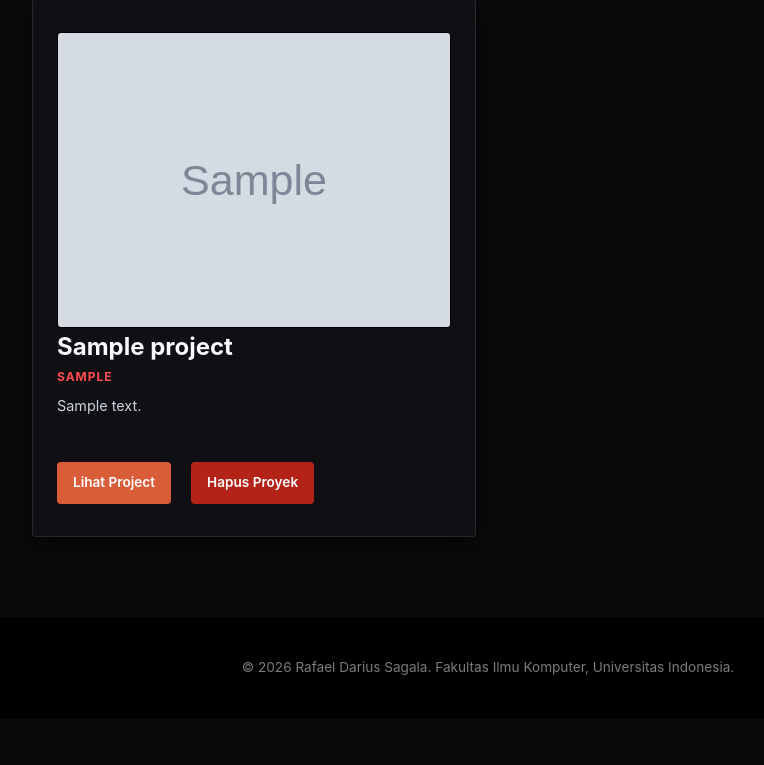
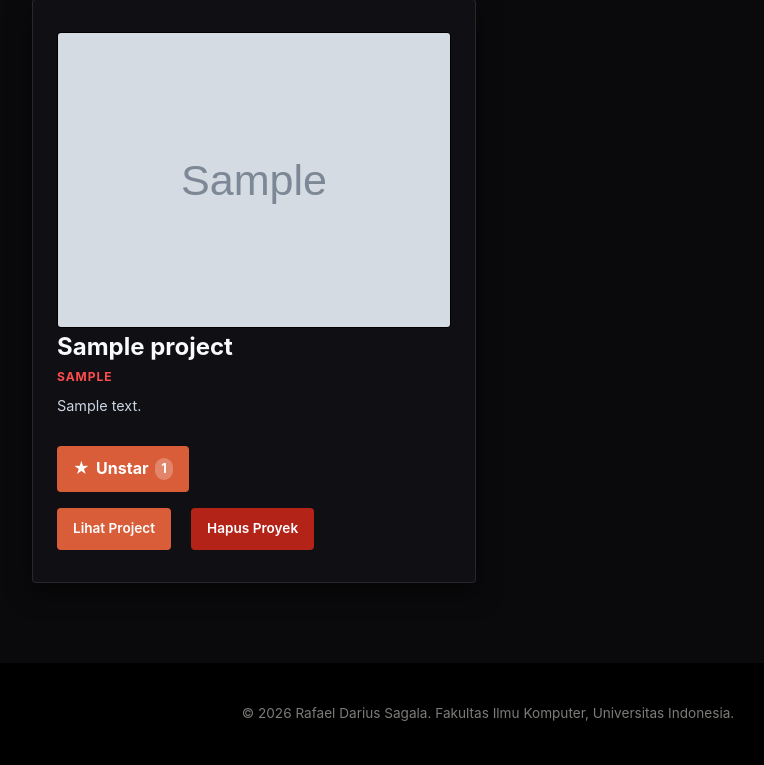
Before and after one commit to darzzius/myportofolio, a Django app: page /projects/ in a window 1280 px wide. Shown: the part 301-1066 px from the top of the page, without its empty margins (152-916 px from the left). Before the commit the page ends 976 px from the top, so only its background shows below. Run offline with Django 5.2, Linux system fonts and the light colour scheme; a user stored in the database is signed in; tables that the repository leaves empty hold one stand-in row (values such as "Sample post"); grey boxes marked "Sample" are stand-in pictures.

Commit message:
menyelesaikan tutorial 4

```diff
--- a/main/models.py
+++ b/main/models.py
@@ -1,4 +1,6 @@
 import uuid
+
+from django.contrib.auth.models import User
 from django.db import models
 
 class Experience(models.Model):
@@ -44,5 +46,9 @@ class Project(models.Model):
     project_url = models.URLField(blank=True)
     project_image_url = models.URLField(blank=True, max_length=500)
 
+    starred_by = models.ManyToManyField(
+        User, related_name="starred_projects", blank=True
+    )
+
     def __str__(self):
         return self.title
--- a/main/urls.py
+++ b/main/urls.py
@@ -19,6 +19,7 @@ from main.views import (show_main,
                         register,
                         login_user,
                         logout_user,
+                        toggle_star,
                         )
 app_name = "main"
 
@@ -30,6 +31,7 @@ urlpatterns = [
     path('projects/', show_projects, name='show_projects'),
     path("api/projects/", get_projects_json, name="get_projects_json"),
     path("projects/<uuid:project_id>/delete/",delete_project,name="delete_project"),
+    path("projects/<uuid:project_id>/star/",toggle_star,name="toggle_star",),
 
     path("experience/", show_experience, name="show_experience"),
     path("experience/edit/", show_edit_experience, name="show_edit_experience"),
--- a/main/views.py
+++ b/main/views.py
@@ -142,6 +142,12 @@ def delete_education(request, education_id):
 
 @login_required(login_url="/login/")
 def create_project(request):
+    # Dua baris berikut yang ditambahkan pada langkah ini.
+    # Cek apakah akun yang sedang login adalah superuser (admin/kamu);
+    # kalau bukan, hentikan permintaannya dengan 403.
+    if not request.user.is_superuser:
+        raise PermissionDenied
+
     form = ProjectForm(request.POST or None)
 
     if request.method == "POST" and form.is_valid():
@@ -179,11 +185,17 @@ def get_projects_json(request):
     if title_query:
         projects = projects.filter(title__icontains=title_query)
 
-    projects_json = serializers.serialize("json", projects)
+    projects_json = serializers.serialize("json", projects, use_natural_foreign_keys=True)
     return HttpResponse(projects_json, content_type="application/json")
 
 @login_required(login_url="/login/")
 def delete_project(request, project_id):
+    # Dua baris berikut yang ditambahkan pada langkah ini.
+    # Cek apakah akun yang sedang login adalah superuser (admin/kamu);
+    # kalau bukan, hentikan permintaannya dengan 403.
+    if not request.user.is_superuser:
+        raise PermissionDenied
+
     project = get_object_or_404(Project, pk=project_id)
 
     if request.method == "POST":
@@ -228,3 +240,18 @@ def logout_user(request):
     response = redirect("main:show_main")
     response.delete_cookie('last_login')
     return response
+
+# Tanpa cek is_superuser: semua akun yang sudah login boleh memberi star
+@login_required(login_url="/login/")
+def toggle_star(request, project_id):
+    project = get_object_or_404(Project, pk=project_id)
+
+    if request.method == "POST":
+        # Kalau akun ini sudah pernah memberi star, batalkan star-nya.
+        # Kalau belum, tambahkan star.
+        if request.user in project.starred_by.all():
+            project.starred_by.remove(request.user)
+        else:
+            project.starred_by.add(request.user)
+
+    return redirect("main:show_projects")
--- a/static/css/style.css
+++ b/static/css/style.css
@@ -741,6 +741,28 @@ h1, .brand {
     background: #b42318;
 }
 
+.star-form {
+    display: inline;
+}
+
+.button-star {
+    display: inline-flex;
+    align-items: center;
+    gap: 0.4rem;
+    background: var(--ink);
+}
+
+.button-star.is-starred {
+    background: var(--accent);
+}
+
+.star-count {
+    padding: 0.05rem 0.4rem;
+    border-radius: 999px;
+    background: rgba(255, 255, 255, 0.25);
+    font-size: 0.8rem;
+}
+
 @media (max-width: 600px) {
     .project-header {
         align-items: flex-start;
--- /dev/null
+++ b/templates/components/project_star.html
@@ -0,0 +1,10 @@
+<form method="post" action="{% url 'main:toggle_star' project.id %}" class="star-form">
+    {% csrf_token %}
+    <button type="submit"
+            class="button button-star{% if user in project.starred_by.all %} is-starred{% endif %}"
+            title="{% if project.starred_by.all %}Dibintangi oleh {{ project.starred_by.all|join:', ' }}{% else %}Jadilah yang pertama memberi star{% endif %}">
+        <span aria-hidden="true">★</span>
+        {% if user in project.starred_by.all %}Unstar{% else %}Star{% endif %}
+        <span class="star-count">{{ project.starred_by.count }}</span>
+    </button>
+</form>
--- a/templates/project.html
+++ b/templates/project.html
@@ -9,11 +9,13 @@
                 <p class="section-kicker">Karya yang saya bangun</p>
                 <div class="project-header">
                     <h1>Projects</h1>
+                    {% if user.is_superuser %}
                     <a href="{% url 'main:create_project' %}"
                        class="button project-add-button">
                         <span aria-hidden="true">+</span>
                         Tambah Proyek
                     </a>
+                    {% endif %}
                 </div>
                 <form method="get"45r
                       action="{% url 'main:show_projects' %}"
@@ -37,12 +39,15 @@
                             <h2>{{ project.title }}</h2>
                             <span class="experience-category">{{ project.tech_stack }}</span>
                             <p class="experience-description">{{ project.description }}</p>
+                            {% include "components/project_star.html" with project=project %}
                             <div class="project-card-actions">
                                 <div class="project-actions">
                                     {% if project.project_url %}
                                         <a href="{{ project.project_url }}" class="button">Lihat Project</a>
                                     {% endif %}
+                                    {% if user.is_superuser %}
                                     {% include "components/project_delete_modal.html" with project=project %}
+                                    {% endif %}
                                 </div>
                             </div>
                         </article>
```
Also changed, not shown: main/migrations/0008_project_starred_by.py (added).
